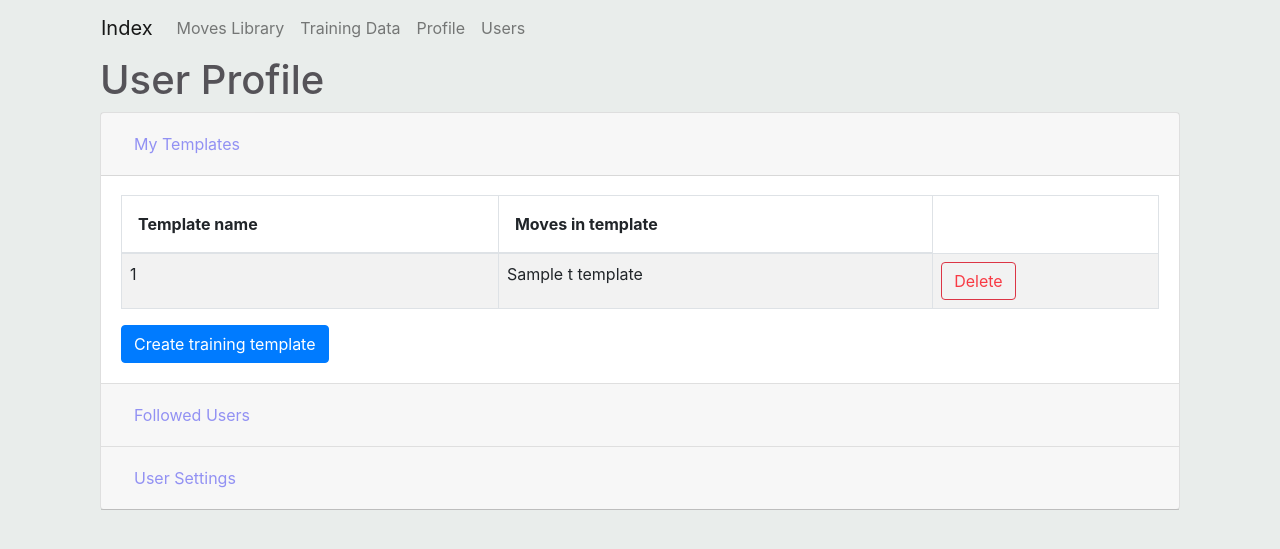
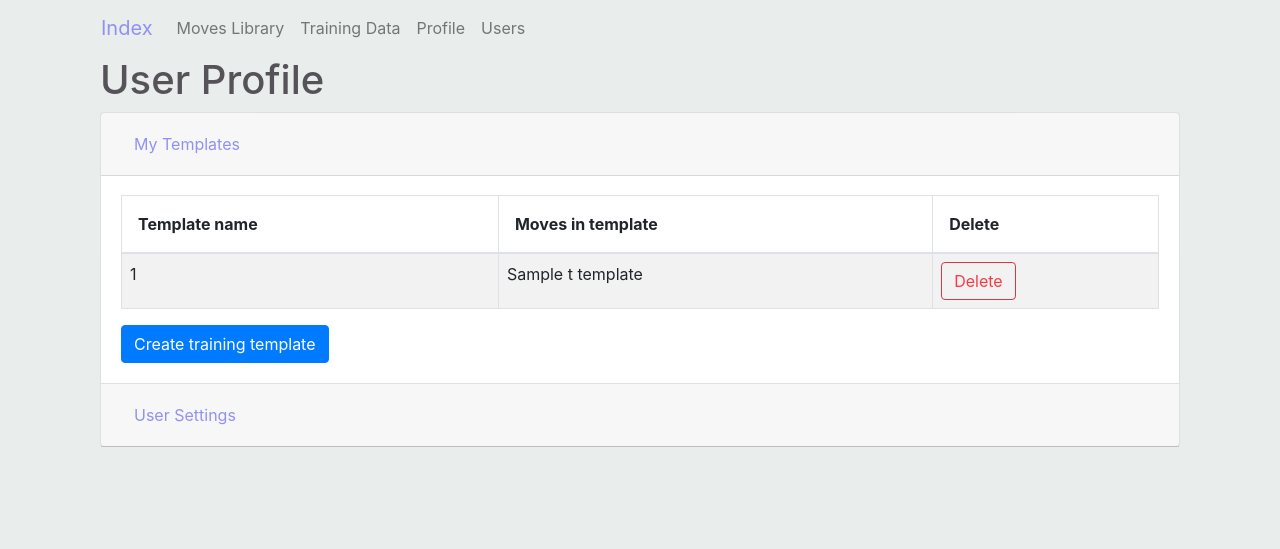
Before and after one commit to ylireetta/tsoha-harkka, a Flask app: template templates/profile.html in a window 1280 px wide. Shown: the top 549 px of the page. Run offline with Flask 3, Linux system fonts and the light colour scheme; the template is opened without the code that fills it: most values are stand-ins (such as "Sample title", 1, 10 or a date in 2020); some libraries are stand-ins or nearby versions.

Commit message:
Fine tune layout: style navbar, use card-body div class on html pages.

```diff
--- a/static/styles.css
+++ b/static/styles.css
@@ -13,6 +13,10 @@
 body {
     background-color: #e9edebff;
     color: #555358ff;
+}
+
+a.navbar-brand, span.navbar-text a {
+    color: #9291f3!important;
 }
 
 a, .btn-link {
--- a/templates/baselayout.html
+++ b/templates/baselayout.html
@@ -12,6 +12,10 @@
 <div class="container">
     <nav class="navbar navbar-expand-sm navbar-light">
         <a class="navbar-brand" href="/">Index</a>
+        <button class="navbar-toggler" type="button" data-toggle="collapse" data-target="#navbar-text-div" aria-controls="navbar-text-div" aria-expanded="false" aria-label="Toggle navigation">
+            <span class="navbar-toggler-icon"></span>
+        </button>
+        <div class="collapse navbar-collapse" id="navbar-text-div">
             <ul class="navbar-nav">
                 <li class="nav-item">
                     <a class="nav-link" href="/moveslibrary">Moves Library</a>
@@ -26,9 +30,10 @@
                     <a class="nav-link" href="/userdata">Users</a>
                 </li>
             </ul>
+        </div>
 
         {% if session.username %}
-            Logged in as: {{session.username}} <a href="/logout">Log out</a>
+          <span class="navbar-text">Logged in as: {{session.username}} <a href="/logout">Log out</a></span>
         {% endif %}
     </nav>
 
--- a/templates/profile.html
+++ b/templates/profile.html
@@ -24,6 +24,7 @@
                             <tr>
                                 <th class="th-sm">Template name</th>
                                 <th class="th-sm">Moves in template</th>
+                                <th class="th-sm">Delete</th>
                             </tr>
                         </thead>
                         <tbody>
@@ -82,22 +83,6 @@
         </div>
 
         <div class="card">
-            <div class="card-header" id="followed-users-header">
-                <h5 class="mb-0">
-                    <button class="btn btn-link" data-toggle="collapse" data-target="#followed-users" aria-expanded="false" aria-controls="followed-users">
-                        Followed Users
-                    </button>
-                </h5>
-            </div>
-
-            <div id="followed-users" class="collapse" aria-labelledby="followed-users-header" data-parent="#accordion">
-                <div class="card-body">
-                    This is where we show who we follow
-                </div>
-            </div>
-        </div>
-
-        <div class="card">
             <div class="card-header" id="user-settings-header">
                 <h5 class="mb-0">
                     <button class="btn btn-link" data-toggle="collapse" data-target="#user-settings" aria-expanded="false" aria-controls="user-settings">
--- a/templates/userdata.html
+++ b/templates/userdata.html
@@ -31,17 +31,15 @@
                                     </form>
                                     {% elif user.follower_id == session.user_id and user.allow_follow %}
                                     <form action="/followunfollow/{{user.id}}" method="POST">
-
                                         <button type="submit" class="btn btn-link" name="unfollow">
                                             Unfollow
                                         </button>
                                     </form>
                                     {% elif not user.allow_follow %}
-                                        Following disabled
+                                        <em>Following disabled</em>
                                     {%endif%}
                                 </td>
                             {% endif %}
-
                         </tr>
                     {% endif %}
                     {% endfor %}
```
Also changed, not shown: templates/index.html (+5 -2 lines), templates/trainingsession.html (+3 -8 lines). Lines whose indentation alone changed are shown as unchanged.
